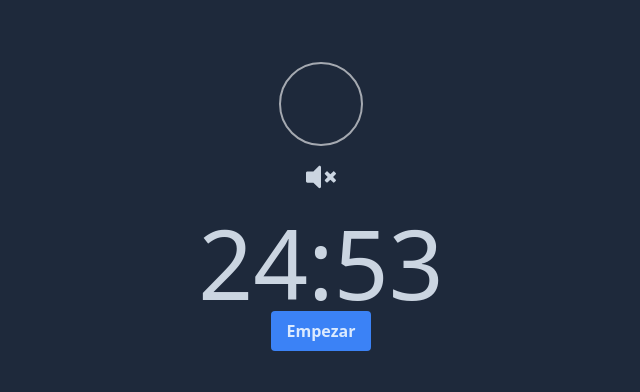
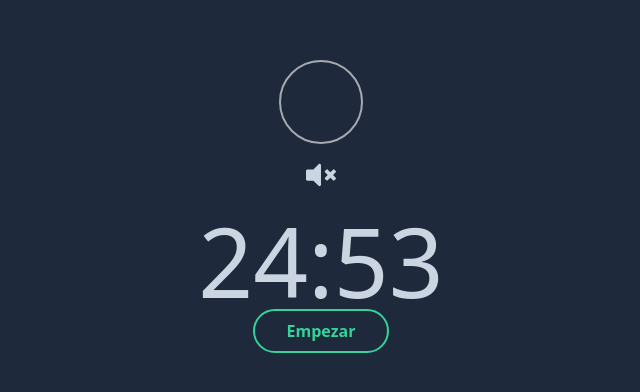
Before and after one commit to Fvaco/lofi-pomodoro, a Next.js app: page / in a window 1280 px wide. Shown: the part 194-586 px from the top of the page, without its empty margins (319-959 px from the left). Built offline with nearby package versions, Linux system fonts and the light colour scheme.

Commit message:
feat: external control of music

```diff
--- a/app/components/Player/index.tsx
+++ b/app/components/Player/index.tsx
@@ -1,6 +1,6 @@
 'use client';
 
-import { useRef, useState } from 'react';
+import { useEffect, useRef, useState } from 'react';
 import YouTube, { type YouTubePlayer, type YouTubeEvent } from 'react-youtube';
 
 import { VolumeButton } from './VolumeButton';
@@ -29,16 +29,20 @@ const getRandomGlowColor = () => {
     return GLOW_COLORS[Math.floor(Math.random() * GLOW_COLORS.length)];
 };
 
-export function Player() {
-    const [isPlaying, setIsPlaying] = useState(false);
-    const [player, setPlayer] = useState<YouTubePlayer | null>(null);
+type Props = {
+    isPlaying: boolean;
+};
+
+export function Player({ isPlaying }: Props) {
     const [glowColor, setGlowColor] = useState<string>(getRandomGlowColor());
+    const playerRef = useRef<YouTubePlayer | null>(null);
     const intervalRef = useRef<any>(null);
 
-    const togglePlaying = () => {
+    const setPlaying = (shouldPlay: boolean) => {
+        if (!playerRef.current) return;
+        const player = playerRef.current;
         clearInterval(intervalRef.current);
-        if (!isPlaying) {
-            setIsPlaying(true);
+        if (shouldPlay) {
             player.playVideo();
             const interval = setInterval(() => {
                 setGlowColor(getRandomGlowColor());
@@ -47,13 +51,14 @@ export function Player() {
             return;
         }
         player.pauseVideo();
-        setIsPlaying(false);
     };
-
+    useEffect(() => {
+        if (!playerRef.current) return;
+        setPlaying(isPlaying);
+    }, [isPlaying, playerRef.current]);
     const onPlayerReady = (event: YouTubeEvent) => {
-        setPlayer(event.target);
+        playerRef.current = event.target;
     };
-
     return (
         <div className="text-center">
             <div className="relative flex items-center justify-center">
@@ -78,7 +83,7 @@ export function Player() {
             </div>
 
             <div className="p-4 text-3xl">
-                <VolumeButton isPlaying={isPlaying} onPress={togglePlaying} />
+                <VolumeButton isPlaying={isPlaying} onPress={setPlaying} />
             </div>
         </div>
     );
--- a/app/page.tsx
+++ b/app/page.tsx
@@ -7,14 +7,28 @@ export default function App() {
     const [isRunning, setIsRunning] = useState(false);
     return (
         <div className="text-center">
-            <Player />
+            <Player isPlaying={isRunning} />
             <Timer />
             <div>
                 <button
                     onClick={() => setIsRunning(!isRunning)}
-                    className="bg-blue-500 hover:bg-blue-700 text-blue-100 font-bold py-2 px-4 rounded"
+                    className="
+                    bg-transparent
+                    transition-all
+                    duration-200
+                    border-emerald-400
+                    text-emerald-400
+                    border-2
+                    hover:shadow-sm
+                    hover:shadow-emerald-500
+                    active:shadow-md
+                    active:shadow-emerald-500
+                    font-bold
+                    py-2
+                    px-8
+                    rounded-full"
                 >
-                    {isRunning ? 'Parar' : 'Empezar'}
+                    {isRunning ? 'Pausar' : 'Empezar'}
                 </button>
             </div>
         </div>
```
